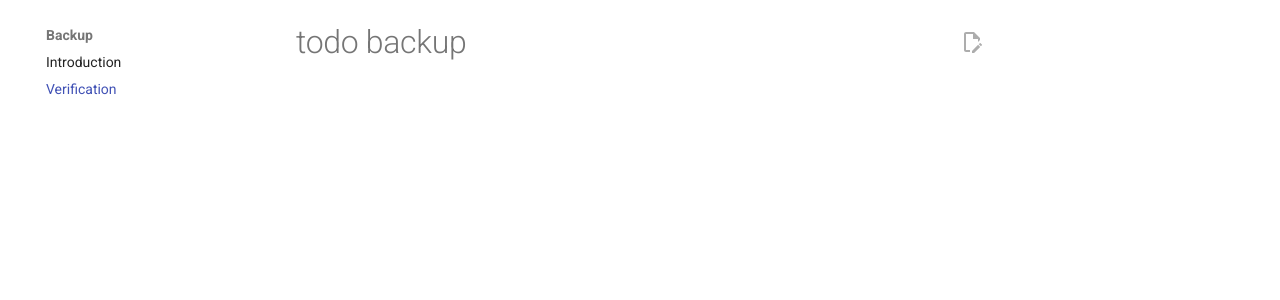
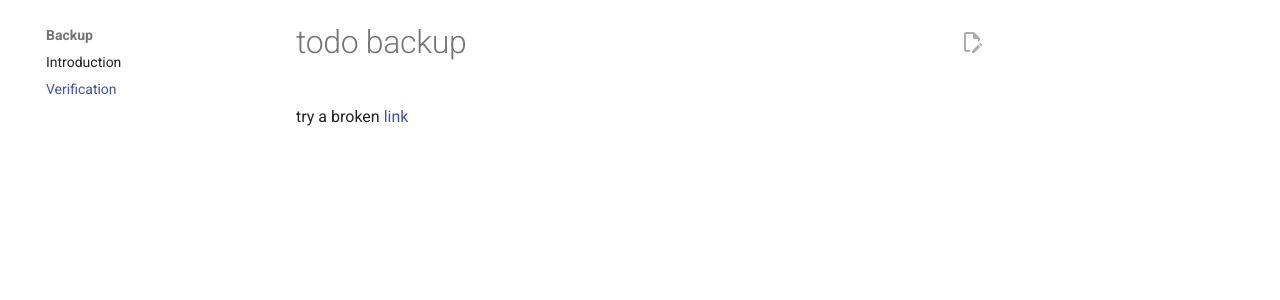
Before and after one commit to giuliocalzolari/mkdocs-test, an MkDocs documentation site: the page built from docs/backup/todo.md, in a window 1280 px wide. Shown: the part 124-424 px from the top of the page. Built offline with MkDocs 1.6.1 and Material for MkDocs 9.7.7, drawn with Linux system fonts in a browser that asks for light colours; comment, search, counter and statistics services are not loaded; the version menu is left out.

Commit message:
Update todo.md

```diff
--- a/docs/backup/todo.md
+++ b/docs/backup/todo.md
@@ -1 +1,2 @@
 # todo backup
+try a broken [link](wrong.md)
```
